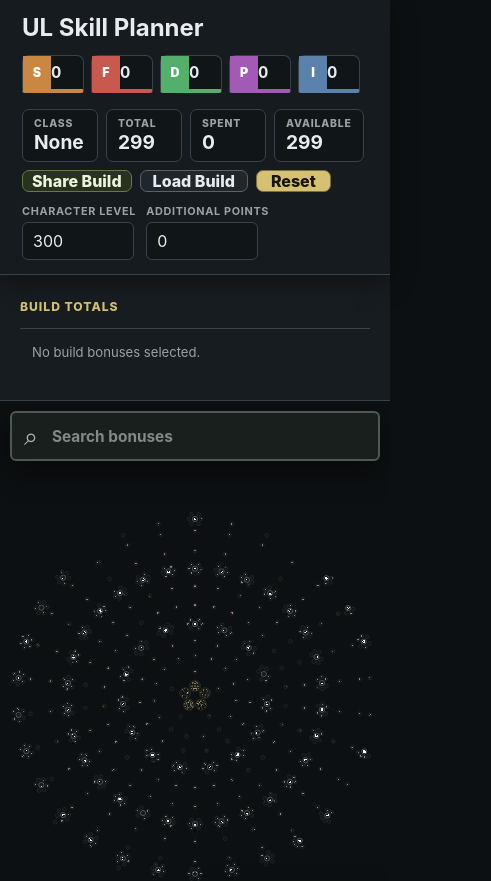
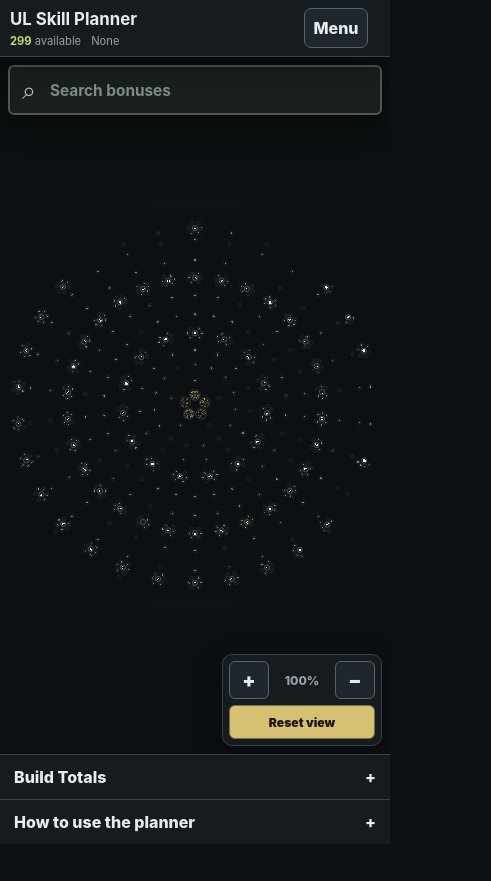
Before and after one commit to Warlockdaddy/ul-skill-planner, a React (Vite) app: page / in a window 390 px wide. Shown: the top 881 px of the page, 491 px wide, since content can reach past the window. After the commit the page ends 844 px from the top, so only its background shows below. Built offline with nearby package versions, Linux system fonts and the light colour scheme.

Commit message:
Add Stage 1 mobile layout

```diff
--- a/src/App.tsx
+++ b/src/App.tsx
@@ -96,6 +96,9 @@ function App() {
     "share" | "load" | null
   >(null);
   const [buildCodeInput, setBuildCodeInput] = useState("");
+  const [mobileControlsOpen, setMobileControlsOpen] = useState(false);
+  const [mobileTotalsOpen, setMobileTotalsOpen] = useState(false);
+  const [mobileHelpOpen, setMobileHelpOpen] = useState(false);
 
   useEffect(() => {
     if (buildFileMessage !== "Build loaded successfully.") return;
@@ -299,10 +302,28 @@ function App() {
             <h1>UL Skill Planner</h1>
           </div>
 
+          <div className="mobile-quick-status" aria-label="Current build status">
+            <span><strong>{availableSkillPoints}</strong> available</span>
+            <span>{getClassDisplayName(build.selectedClassId)}</span>
+          </div>
+
+          <button
+            type="button"
+            className="mobile-panel-toggle mobile-controls-toggle"
+            aria-expanded={mobileControlsOpen}
+            aria-controls="planner-header-controls"
+            onClick={() => setMobileControlsOpen((open) => !open)}
+          >
+            {mobileControlsOpen ? "Close" : "Menu"}
+          </button>
+
           <AttributeSummary build={build} skills={prototypeSkills} />
         </div>
 
-        <div className="header-right">
+        <div
+          id="planner-header-controls"
+          className={`header-right${mobileControlsOpen ? " header-right--mobile-open" : ""}`}
+        >
           <div className="point-summary">
             <div><span>Class</span><strong>{getClassDisplayName(build.selectedClassId)}</strong></div>
             <div><span>Total</span><strong>{totalSkillPoints}</strong></div>
@@ -372,8 +393,20 @@ function App() {
       </header>
 
       <section className="workspace workspace--three-column">
-        <aside className="build-panel">
-          <BuildTotals build={build} skills={prototypeSkills} />
+        <aside className={`build-panel${mobileTotalsOpen ? " mobile-panel--open" : ""}`}>
+          <button
+            type="button"
+            className="mobile-panel-toggle mobile-section-toggle"
+            aria-expanded={mobileTotalsOpen}
+            aria-controls="mobile-build-totals-content"
+            onClick={() => setMobileTotalsOpen((open) => !open)}
+          >
+            <span>Build Totals</span>
+            <span aria-hidden="true">{mobileTotalsOpen ? "−" : "+"}</span>
+          </button>
+          <div id="mobile-build-totals-content" className="mobile-collapsible-content">
+            <BuildTotals build={build} skills={prototypeSkills} />
+          </div>
         </aside>
 
         <SkillTree
@@ -387,8 +420,19 @@ function App() {
           onActivateSkill={handleActivateSkill}
         />
 
-        <aside className="help-panel">
-          <section className="instructions">
+        <aside className={`help-panel${mobileHelpOpen ? " mobile-panel--open" : ""}`}>
+          <button
+            type="button"
+            className="mobile-panel-toggle mobile-section-toggle"
+            aria-expanded={mobileHelpOpen}
+            aria-controls="mobile-planner-help-content"
+            onClick={() => setMobileHelpOpen((open) => !open)}
+          >
+            <span>How to use the planner</span>
+            <span aria-hidden="true">{mobileHelpOpen ? "−" : "+"}</span>
+          </button>
+          <div id="mobile-planner-help-content" className="mobile-collapsible-content">
+            <section className="instructions">
             <h2>How to use the planner</h2>
             <p>Select exactly one center class before purchasing skills.</p>
             <p>Hover over any node to see its description and bonuses.</p>
@@ -401,7 +445,8 @@ function App() {
               Remove every purchased branch skill before deselecting the active
               class.
             </p>
-          </section>
+            </section>
+          </div>
         </aside>
       </section>
 
--- a/src/index.css
+++ b/src/index.css
@@ -2168,3 +2168,256 @@ input:focus-visible {
   stroke: #d75d55;
   filter: drop-shadow(0 0 5px rgba(215, 93, 85, 0.65));
 }
+
+/* -------------------------------------------------- */
+/* Mobile layout, Stage 1                              */
+/* -------------------------------------------------- */
+.mobile-panel-toggle,
+.mobile-quick-status {
+  display: none;
+}
+
+@media (max-width: 800px) {
+  html,
+  body,
+  #root {
+    height: 100%;
+    min-height: 100%;
+  }
+
+  body {
+    overflow: hidden;
+  }
+
+  .app-shell {
+    grid-template-rows: auto minmax(0, 1fr);
+    height: 100vh;
+    height: 100dvh;
+    min-height: 0;
+    overflow: hidden;
+  }
+
+  .top-bar {
+    display: grid;
+    grid-template-columns: minmax(0, 1fr) auto;
+    gap: 8px 12px;
+    min-height: 0;
+    padding: max(8px, env(safe-area-inset-top)) max(10px, env(safe-area-inset-right)) 8px max(10px, env(safe-area-inset-left));
+  }
+
+  .header-left {
+    display: grid;
+    grid-template-columns: minmax(0, 1fr) auto;
+    width: 100%;
+    gap: 6px 10px;
+    align-items: center;
+  }
+
+  .project-heading h1 {
+    font-size: 1.05rem;
+    white-space: nowrap;
+  }
+
+  .mobile-quick-status {
+    display: flex;
+    grid-column: 1;
+    gap: 10px;
+    color: var(--muted);
+    font-size: 0.7rem;
+    line-height: 1;
+  }
+
+  .mobile-quick-status strong {
+    color: var(--tree-unified-active);
+  }
+
+  .mobile-panel-toggle {
+    display: flex;
+    align-items: center;
+    justify-content: center;
+    min-height: 40px;
+    border: 1px solid #59656b;
+    border-radius: 7px;
+    color: var(--text);
+    background: #20272c;
+    cursor: pointer;
+    font-weight: 800;
+  }
+
+  .mobile-controls-toggle {
+    grid-column: 2;
+    grid-row: 1 / span 2;
+    min-width: 64px;
+  }
+
+  .header-left .attribute-summary {
+    display: none;
+  }
+
+  .header-right {
+    display: none;
+    grid-column: 1 / -1;
+    width: 100%;
+    max-height: min(58dvh, 470px);
+    padding-top: 8px;
+    overflow-y: auto;
+    overscroll-behavior: contain;
+    border-top: 1px solid var(--border);
+  }
+
+  .header-right.header-right--mobile-open {
+    display: grid;
+    gap: 10px;
+  }
+
+  .header-right .point-summary {
+    display: grid;
+    grid-template-columns: repeat(2, minmax(0, 1fr));
+    width: 100%;
+    gap: 7px;
+  }
+
+  .header-right .point-summary > div {
+    min-width: 0;
+  }
+
+  .header-right .point-summary > button {
+    min-height: 42px;
+  }
+
+  .header-right .level-controls {
+    display: grid;
+    grid-template-columns: repeat(2, minmax(0, 1fr));
+    width: 100%;
+    gap: 8px;
+  }
+
+  .header-right .level-controls input {
+    width: 100%;
+  }
+
+  .build-file-message {
+    width: 100%;
+    margin: 0;
+  }
+
+  .workspace.workspace--three-column {
+    display: grid;
+    grid-template-columns: minmax(0, 1fr);
+    grid-template-rows: minmax(0, 1fr) auto auto;
+    grid-template-areas:
+      "tree"
+      "totals"
+      "help";
+    min-height: 0;
+    overflow: hidden;
+  }
+
+  .tree-panel {
+    grid-area: tree;
+    min-height: 0;
+    height: auto;
+  }
+
+  .build-panel,
+  .help-panel {
+    padding: 0 max(10px, env(safe-area-inset-right)) 0 max(10px, env(safe-area-inset-left));
+    overflow: visible;
+    background: rgba(23, 28, 32, 0.98);
+  }
+
+  .build-panel {
+    grid-area: totals;
+    border: 0;
+    border-top: 1px solid var(--border);
+  }
+
+  .help-panel {
+    grid-area: help;
+    padding-bottom: env(safe-area-inset-bottom);
+    border: 0;
+    border-top: 1px solid var(--border);
+  }
+
+  .mobile-section-toggle {
+    justify-content: space-between;
+    width: 100%;
+    min-height: 44px;
+    padding: 0 4px;
+    border: 0;
+    background: transparent;
+    text-align: left;
+  }
+
+  .mobile-collapsible-content {
+    display: none;
+    max-height: min(42dvh, 360px);
+    padding: 0 4px 12px;
+    overflow-y: auto;
+    overscroll-behavior: contain;
+  }
+
+  .mobile-panel--open .mobile-collapsible-content {
+    display: block;
+  }
+
+  .build-panel .build-totals__heading,
+  .help-panel .instructions h2 {
+    display: none;
+  }
+
+  .build-panel .build-totals,
+  .help-panel .instructions {
+    margin: 0;
+    padding: 0;
+  }
+
+  .skill-search {
+    top: 8px;
+    right: max(8px, env(safe-area-inset-right));
+    left: max(8px, env(safe-area-inset-left));
+    grid-template-columns: auto minmax(0, 1fr) auto auto;
+    min-height: 44px;
+  }
+
+  .skill-search__bonuses-list {
+    max-height: min(32dvh, 260px);
+  }
+
+  .tree-zoom-controls {
+    right: max(8px, env(safe-area-inset-right));
+    bottom: 8px;
+    grid-template-columns: 40px 54px 40px;
+    padding: 6px;
+  }
+
+  .tree-zoom-controls button {
+    min-height: 38px;
+  }
+
+  .build-code-dialog-backdrop {
+    align-items: end;
+    padding: 12px max(12px, env(safe-area-inset-right)) max(12px, env(safe-area-inset-bottom)) max(12px, env(safe-area-inset-left));
+  }
+
+  .build-code-dialog {
+    max-height: calc(100dvh - 24px);
+    padding: 18px;
+    overflow-y: auto;
+  }
+
+  .build-code-dialog__input {
+    min-height: 130px;
+  }
+}
+
+@media (max-width: 430px) {
+  .header-right .point-summary > button {
+    grid-column: span 2;
+  }
+
+  .build-code-dialog__actions {
+    display: grid;
+    grid-template-columns: 1fr;
+  }
+}
```
